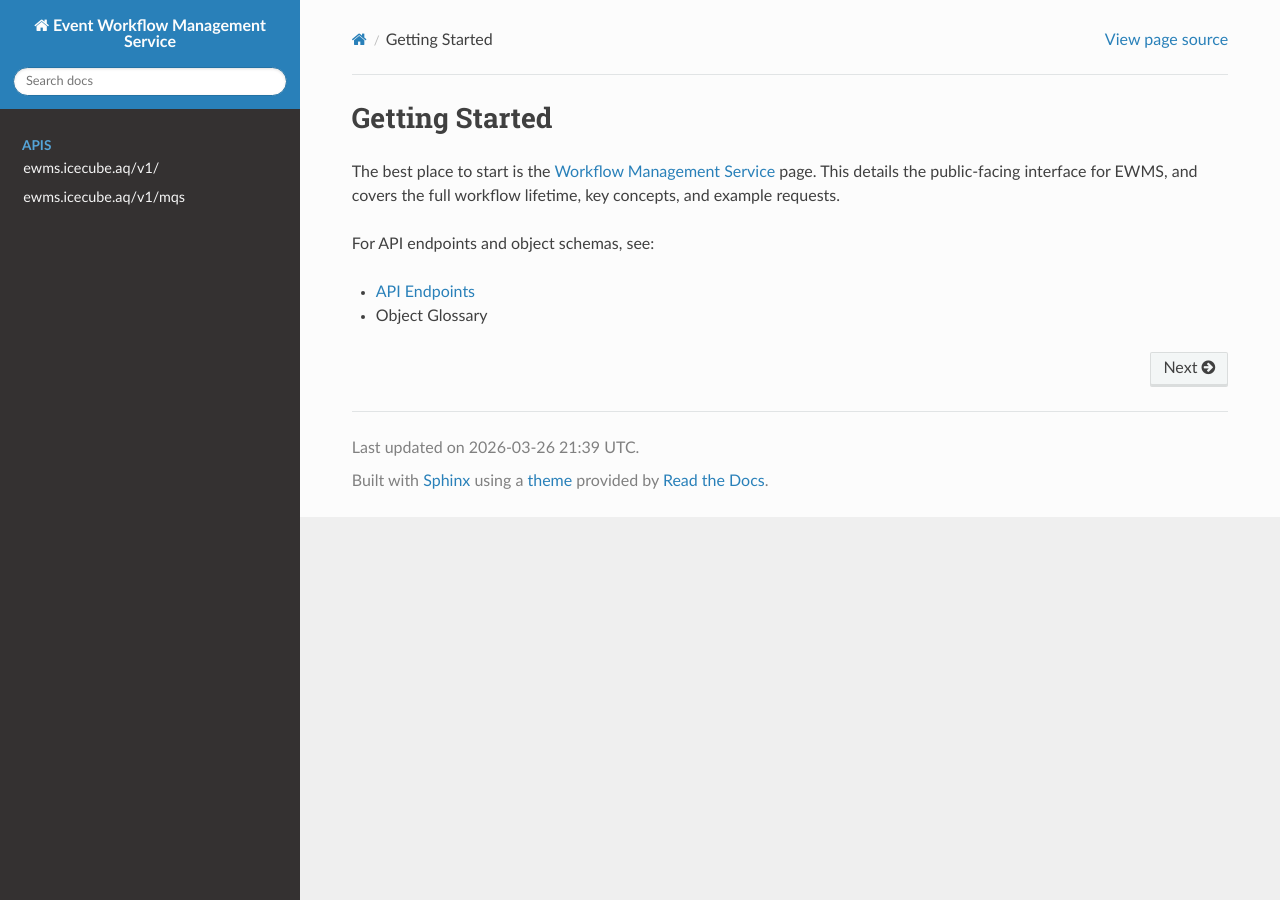
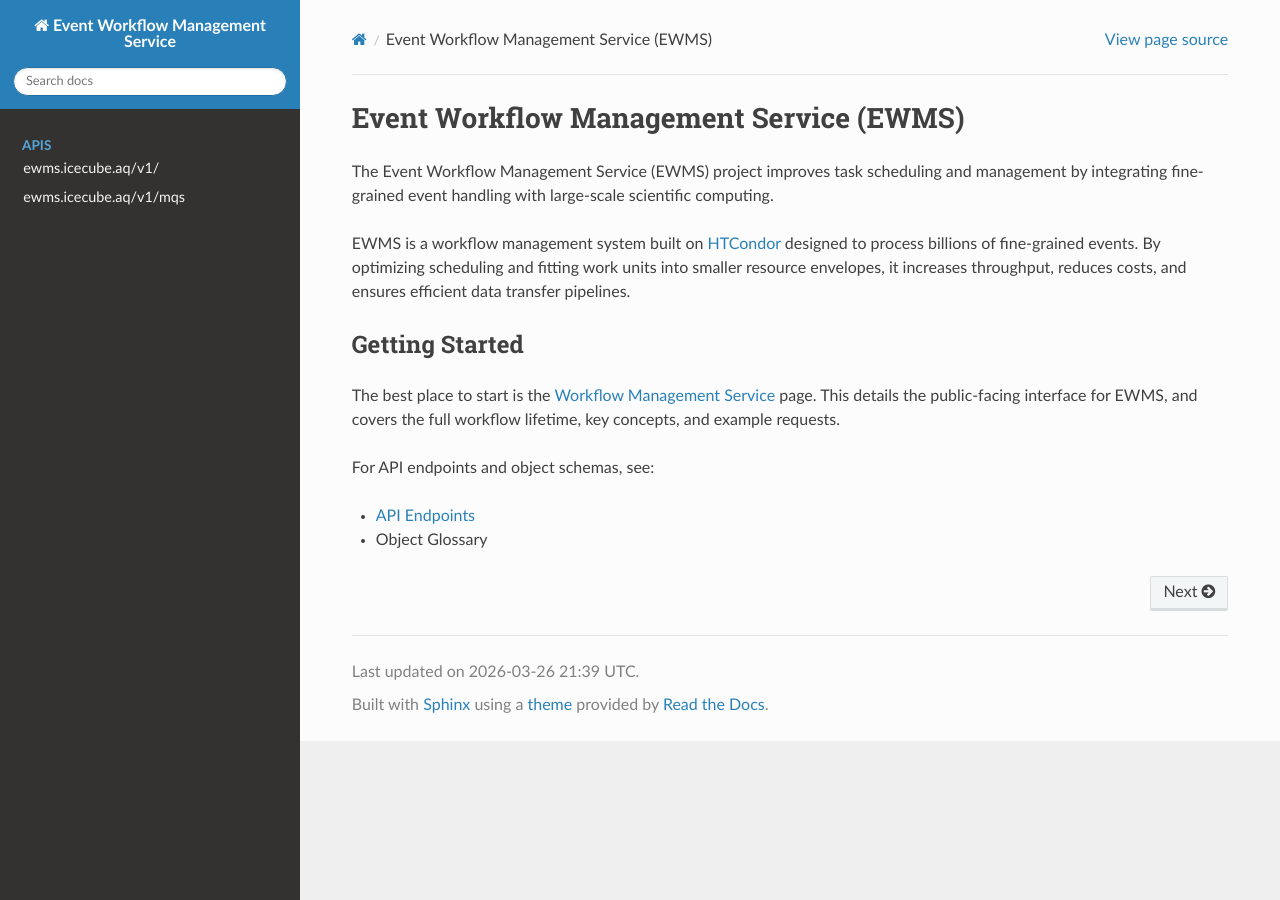
Before and after one commit to Observation-Management-Service/ewms-docs, a Sphinx documentation site: the page built from docs/index.rst, in a window 1280 px wide. Built offline with Sphinx 7.4.7 and the Read the Docs theme 3.1.0, drawn with Linux system fonts in a browser that asks for light colours; pages that are not in the unit, such as notebooks, are missing from menus.

Commit message:
add intro

```diff
--- a/docs/index.rst
+++ b/docs/index.rst
@@ -27,8 +27,15 @@
    internal/tms
    internal/pilot
 
+
+Event Workflow Management Service (EWMS)
+===============
+The Event Workflow Management Service (EWMS) project improves task scheduling and management by integrating fine-grained event handling with large-scale scientific computing.
+
+EWMS is a workflow management system built on `HTCondor <https://htcondor.readthedocs.io/en/latest/>`__ designed to process billions of fine-grained events. By optimizing scheduling and fitting work units into smaller resource envelopes, it increases throughput, reduces costs, and ensures efficient data transfer pipelines.
+
 Getting Started
-===============
+----------
 
 The best place to start is the :doc:`Workflow Management Service <services/wms>` page.
 This details the public-facing interface for EWMS, and covers the full workflow lifetime,
```
